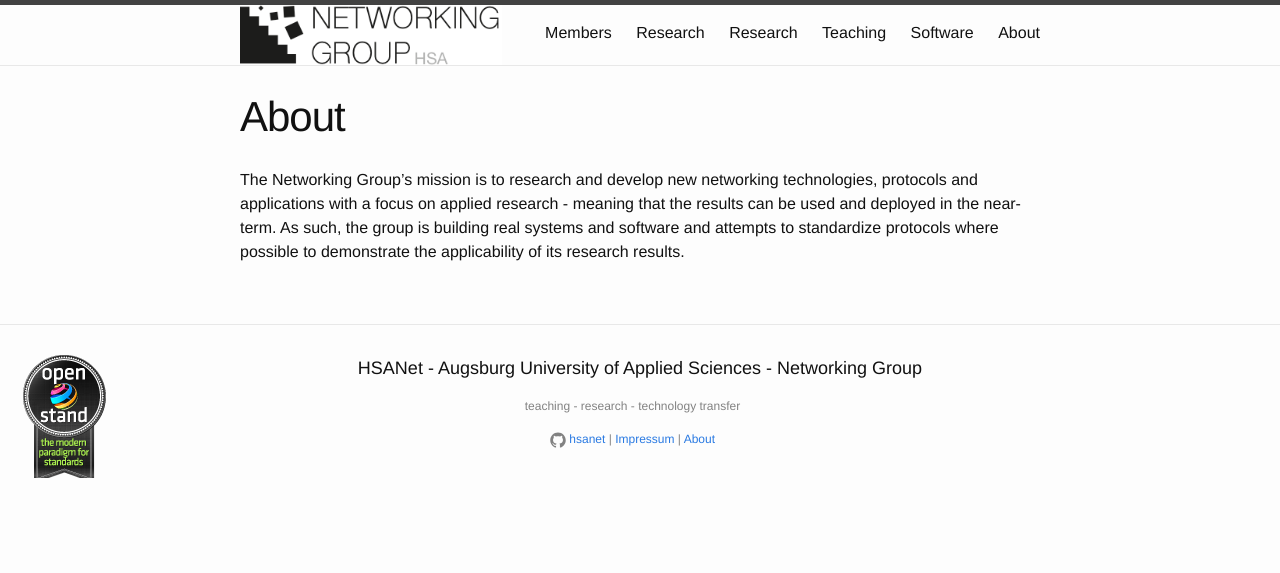
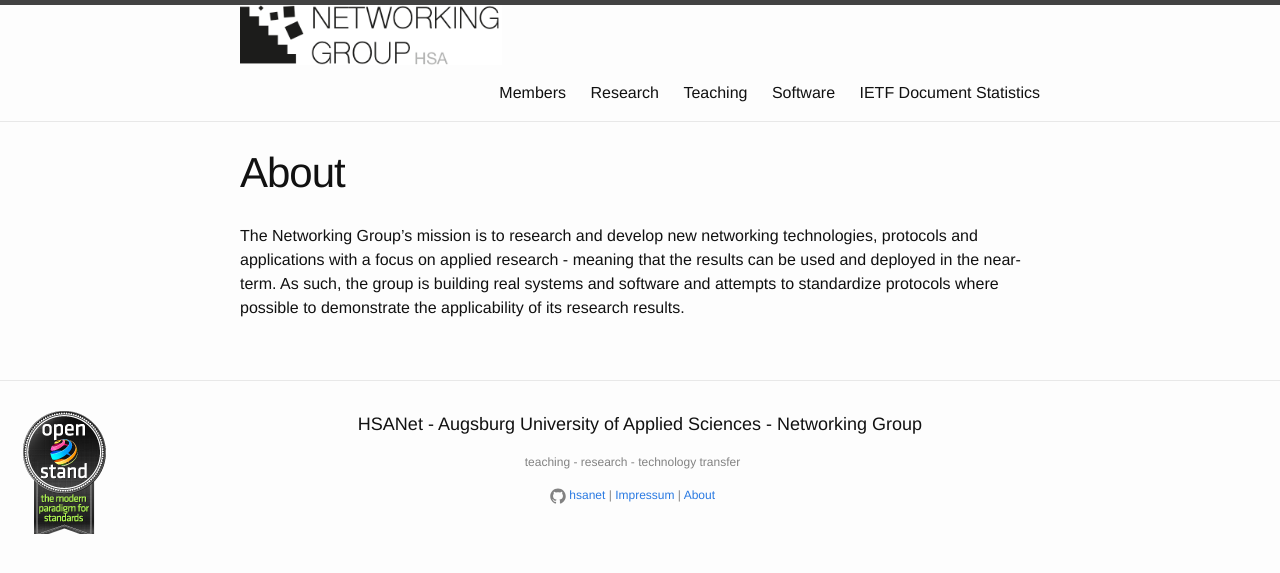
Before and after one commit to HSAnet/hsanet.github.io, a Jekyll site: the page built from about.md, in a window 1280 px wide. Shown: the top 573 px of the page. Built offline with Jekyll 4.4.1, drawn with Linux system fonts in a browser that asks for light colours.

Commit message:
Link to ietf stats

```diff
--- a/ietf_stats.md
+++ b/ietf_stats.md
@@ -1,8 +1,8 @@
 ---
 layout: page
-title: Research
-permalink: /research/
-menu_order: two
+title: IETF Document Statistics
+permalink: /ietf_stats/
+menu_order: five
 ---
 
 ## IETF Document Statistics
```
Also changed, not shown: about.md (+1 -1 lines).
